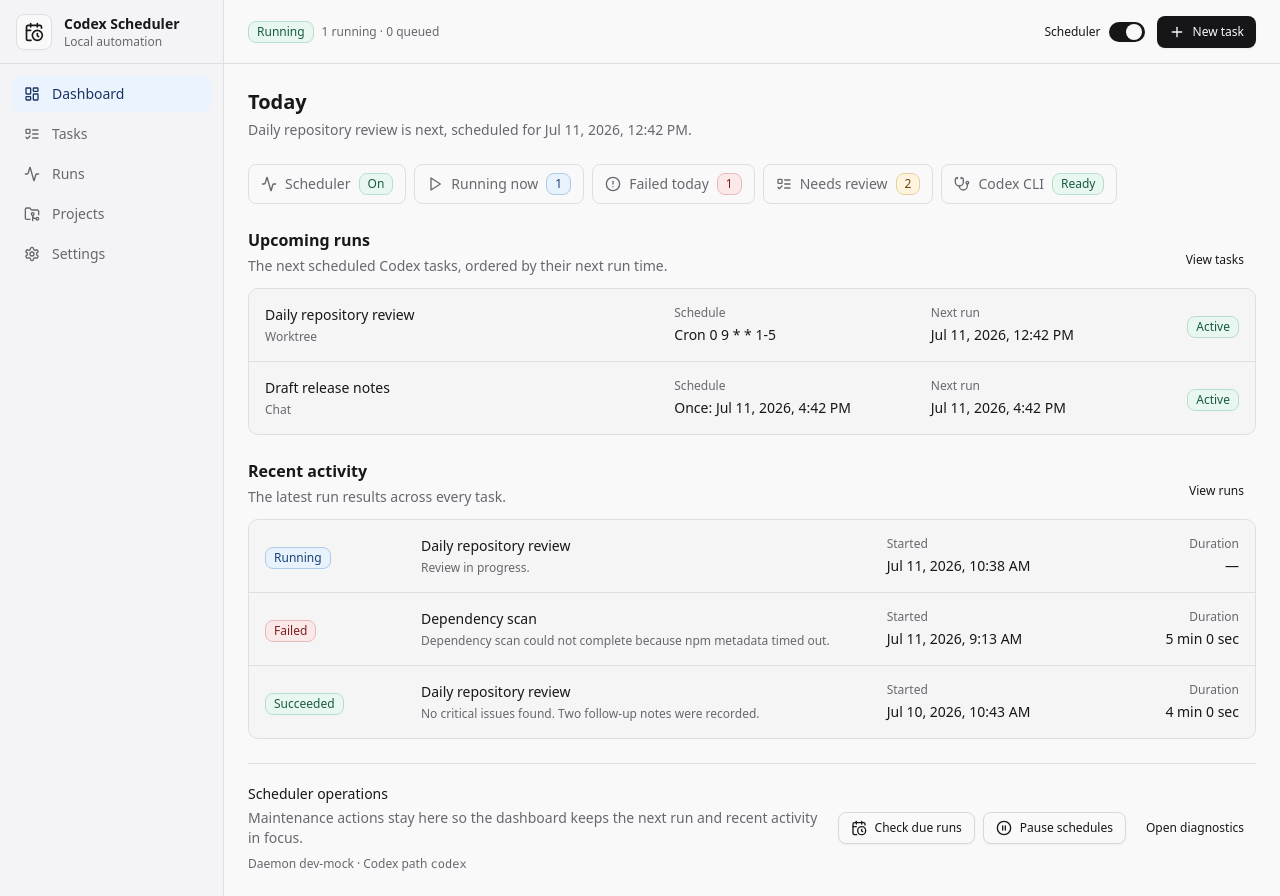
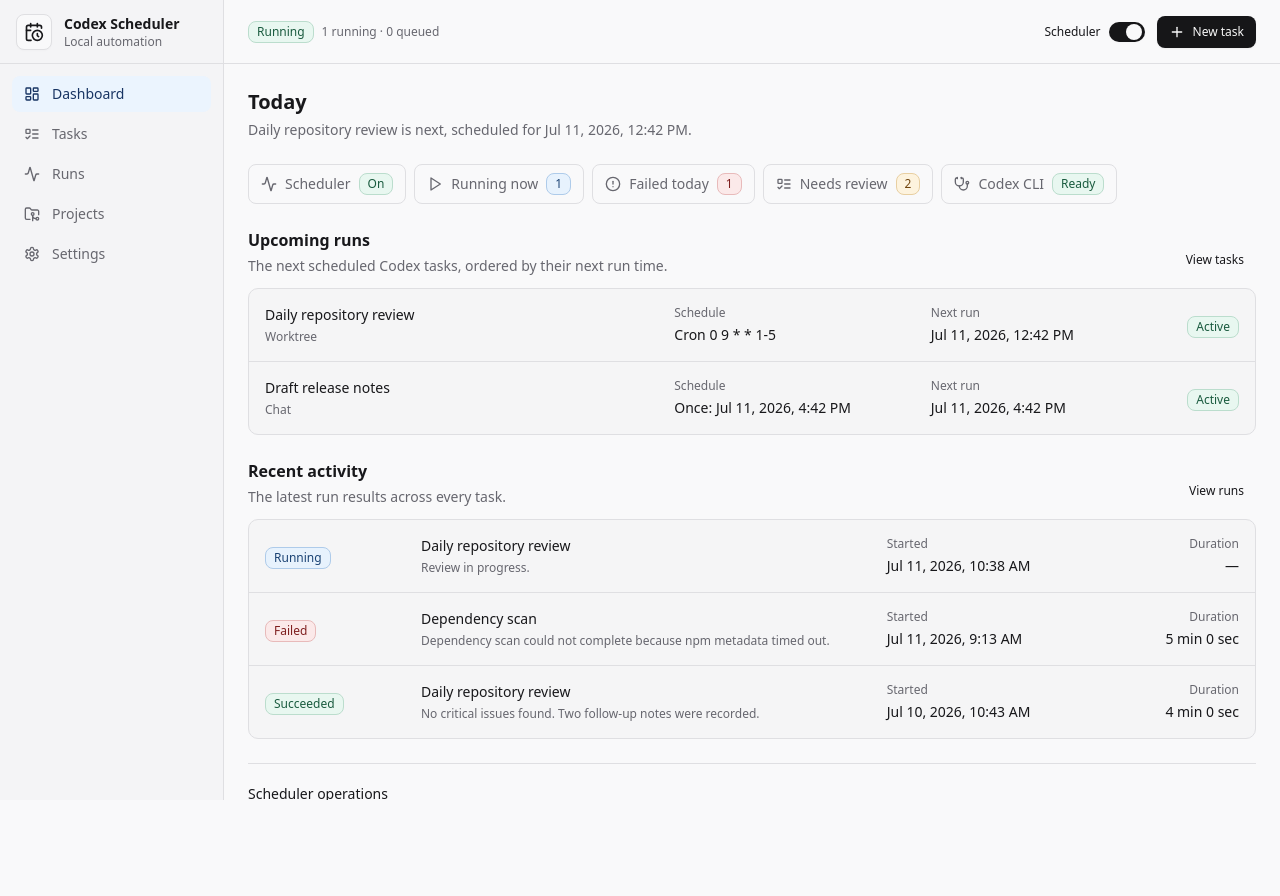
Before and after one commit to aki-0421/scheduler, a Next.js app in the folder apps/desktop/: page / in a window 1280 px wide. After the commit the page ends 800 px from the top, so only its background shows below. Built offline with nearby package versions, Linux system fonts and the light colour scheme.

Commit message:
fix desktop scroll containment

```diff
--- a/apps/desktop/app/globals.css
+++ b/apps/desktop/app/globals.css
@@ -96,8 +96,12 @@
     @apply border-border;
   }
 
+  html {
+    @apply h-full overflow-hidden;
+  }
+
   body {
-    @apply min-h-dvh bg-background text-foreground antialiased;
+    @apply h-dvh overflow-hidden bg-background text-foreground antialiased;
     font-feature-settings: "rlig" 1, "calt" 1;
   }
 
--- a/apps/desktop/app/projects/page.tsx
+++ b/apps/desktop/app/projects/page.tsx
@@ -147,7 +147,7 @@ export default function ProjectsPage() {
         </div>
 
         {projectList.length ? (
-          <div className="overflow-hidden rounded-lg border bg-surface/70">
+          <div className="overflow-x-auto overflow-y-hidden rounded-lg border bg-surface/70">
             <Table className="min-w-[880px] table-fixed">
               <TableHeader>
                 <TableRow>
--- a/apps/desktop/components/app-shell.tsx
+++ b/apps/desktop/components/app-shell.tsx
@@ -185,9 +185,9 @@ export function AppShell({ children }: { children: ReactNode }) {
   const pathname = usePathname();
 
   return (
-    <div className="min-h-dvh bg-surface text-foreground">
+    <div className="h-dvh overflow-hidden bg-surface text-foreground">
       <div
-        className="flex min-h-dvh"
+        className="flex h-full min-h-0 overflow-hidden"
         style={{
           paddingTop: "env(safe-area-inset-top)",
           paddingBottom: "env(safe-area-inset-bottom)",
@@ -195,14 +195,16 @@ export function AppShell({ children }: { children: ReactNode }) {
           paddingRight: "env(safe-area-inset-right)",
         }}
       >
-        <aside className="hidden w-56 shrink-0 border-r bg-surface md:block">
+        <aside className="hidden h-full w-56 shrink-0 flex-col overflow-hidden border-r bg-surface md:flex">
           <div className="flex h-16 items-center border-b px-4">
             <AppMark />
           </div>
-          <SidebarNav pathname={pathname} />
+          <div className="min-h-0 flex-1 overflow-y-auto">
+            <SidebarNav pathname={pathname} />
+          </div>
         </aside>
 
-        <div className="flex min-w-0 flex-1 flex-col">
+        <div className="flex min-h-0 min-w-0 flex-1 flex-col overflow-hidden">
           <header className="flex h-16 shrink-0 items-center justify-between gap-3 border-b bg-background px-4 md:px-6">
             <div className="flex min-w-0 items-center gap-2 md:hidden">
               <MobileNav pathname={pathname} />
@@ -224,7 +226,7 @@ export function AppShell({ children }: { children: ReactNode }) {
               </Button>
             </div>
           </header>
-          <main className="min-w-0 flex-1 overflow-auto bg-background">
+          <main className="min-h-0 min-w-0 flex-1 overflow-y-auto overflow-x-hidden overscroll-contain bg-background">
             <div className="mx-auto w-full max-w-7xl px-4 py-5 md:px-6 md:py-6">
               {children}
             </div>
```
